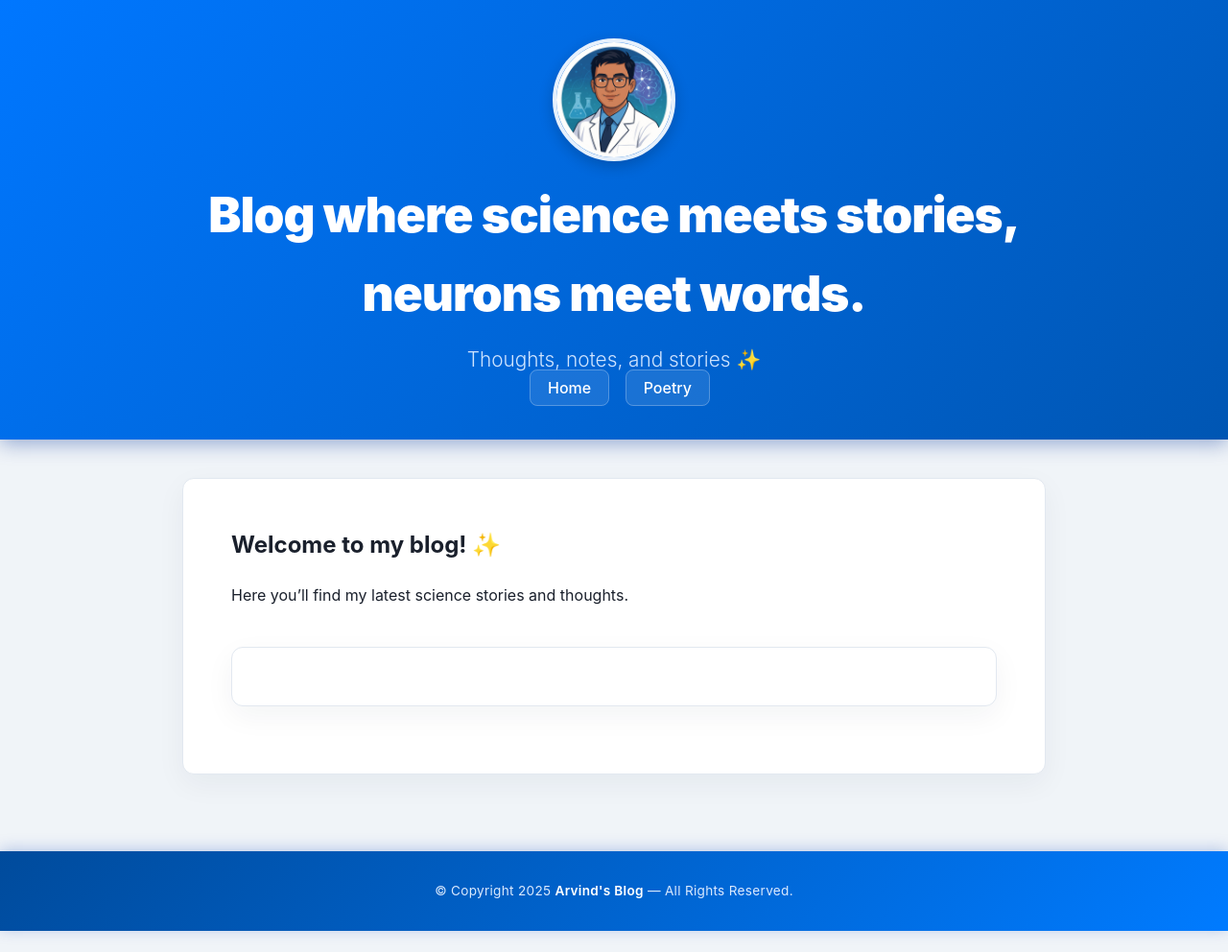
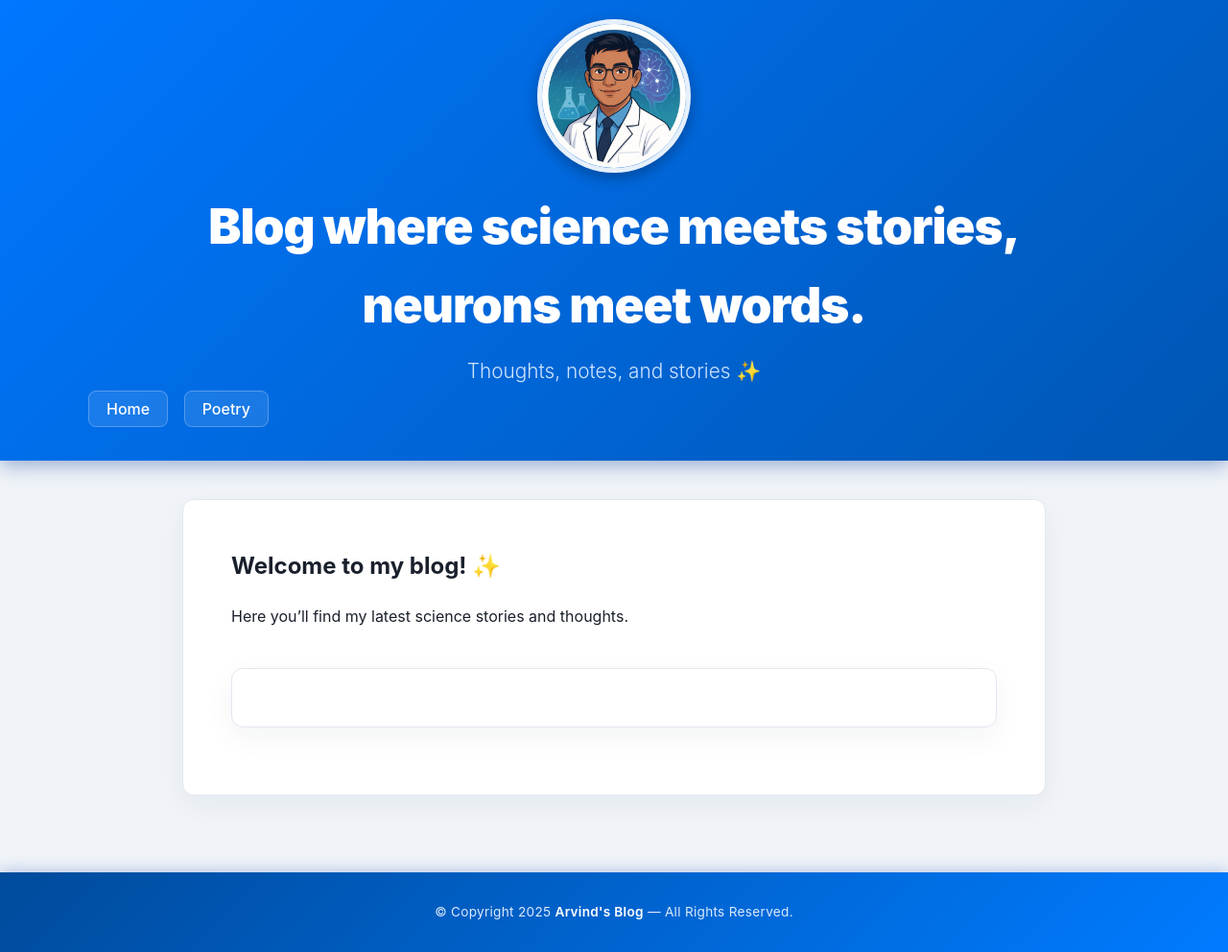
Before and after one commit to arvindomics/MyBlog, a Jekyll site: the page built from index.md, in a window 1280 px wide. Shown: the whole page at 96% size. Built offline with Jekyll 4.4.1, drawn with Linux system fonts in a browser that asks for light colours.

Commit message:
Update style.css

```diff
--- a/assets/css/style.css
+++ b/assets/css/style.css
@@ -8,7 +8,6 @@
   color: #1a202c;
   line-height: 1.6;
   box-sizing: border-box;
-  /* Safe padding for edge protection */
   padding-left: 15px;
   padding-right: 15px;
 }
@@ -23,12 +22,12 @@
 .site-header {
   background: linear-gradient(135deg, #0077ff, #0056b3);
   color: white;
-  padding: 40px 80px 40px;
+  /* KEY CHANGE: Reduced vertical padding for a less stretched header */
+  padding: 20px 80px 40px;
   margin: 0 -15px;
   box-shadow: 0 4px 20px rgba(0, 50, 150, 0.4);
   position: relative;
 
-  /* Flexbox to push NAV to the right, content block will be centered within its 100% width */
   display: flex;
   flex-wrap: wrap;
   justify-content: space-between;
@@ -36,24 +35,22 @@
 }
 
 .header-content {
-  /* Takes full width but centers its content */
   width: 100%;
   margin: 0;
   text-align: center;
 }
 
-/* PROFILE IMAGE (Prominent Size & Centering) */
+/* PROFILE IMAGE (Significantly Larger Size & Centering) */
 .profile-pic {
-  /* Increased Size */
-  width: 120px;
-  height: 120px;
+  /* *** SIZE INCREASED TO 150PX *** */
+  width: 150px;
+  height: 150px;
   border-radius: 50%;
   object-fit: cover;
-  /* Thicker border and deeper shadow for prominence */
-  border: 4px solid rgba(255, 255, 255, 0.9);
-  box-shadow: 0 5px 15px rgba(0, 0, 0, 0.2);
+  /* Thicker border for prominence */
+  border: 5px solid rgba(255, 255, 255, 0.9);
+  box-shadow: 0 5px 15px rgba(0, 0, 0, 0.3);
 
-  /* Centering */
   display: block;
   margin: 0 auto 15px auto;
 
@@ -68,7 +65,7 @@
 /* TITLE + DESCRIPTION (Larger and Centered) */
 .site-title {
   display: block;
-  font-size: 3.2rem; /* Larger, bolder title */
+  font-size: 3.2rem;
   font-weight: 900;
   margin: 0 auto;
   max-width: 900px;
@@ -84,11 +81,16 @@
   font-weight: 300;
 }
 
-/* NAVIGATION (Anchored to Top Right) */
+/* NAVIGATION (Anchored to Top Right & Vertically Aligned) */
 nav {
   position: static;
-  margin-left: auto; /* Flex pushes it right */
-  order: 2; /* Ensures correct ordering in flex container */
+  margin-left: auto;
+  order: 2;
+  /* NEW: Flexbox for vertical alignment of the nav links within this block */
+  display: flex;
+  align-items: center;
+  /* Adjusting this margin can fine-tune its vertical position relative to the image */
+  margin-top: 10px;
 }
 
 nav ul {
@@ -105,7 +107,6 @@
 nav ul li a {
   text-decoration: none;
   color: white;
-  /* Glassmorphism/Transparent look */
   background-color: rgba(255, 255, 255, 0.1);
   backdrop-filter: blur(5px);
   padding: 8px 18px;
@@ -187,7 +188,6 @@
 ----------------------------------*/
 @media (max-width: 900px) {
   .site-header {
-    /* Stack content and nav vertically on mobile */
     flex-direction: column;
     align-items: center;
     padding: 30px 20px 20px;
@@ -199,7 +199,6 @@
   }
 
   .profile-pic {
-    /* Mobile image size */
     width: 90px;
     height: 90px;
     margin: 0 auto 15px auto;
```
